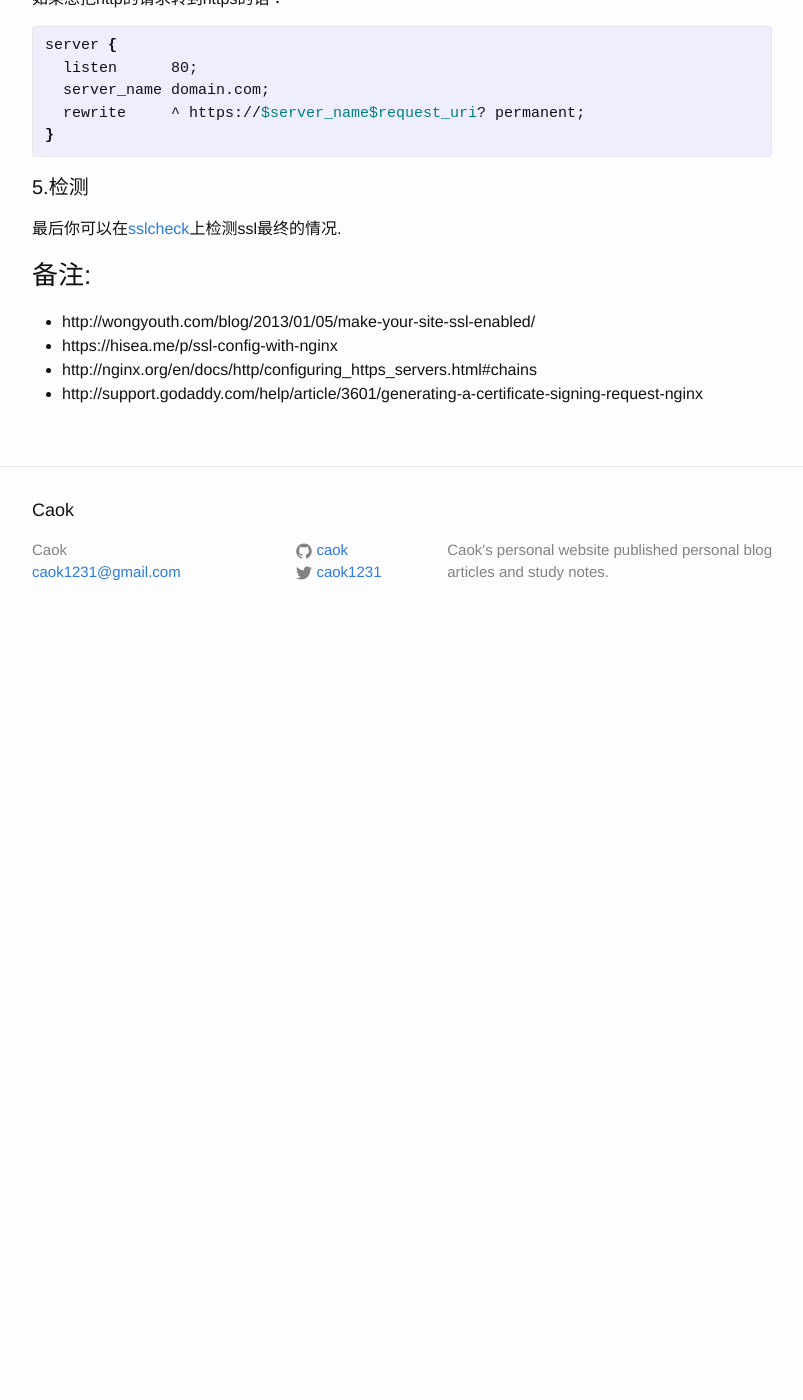
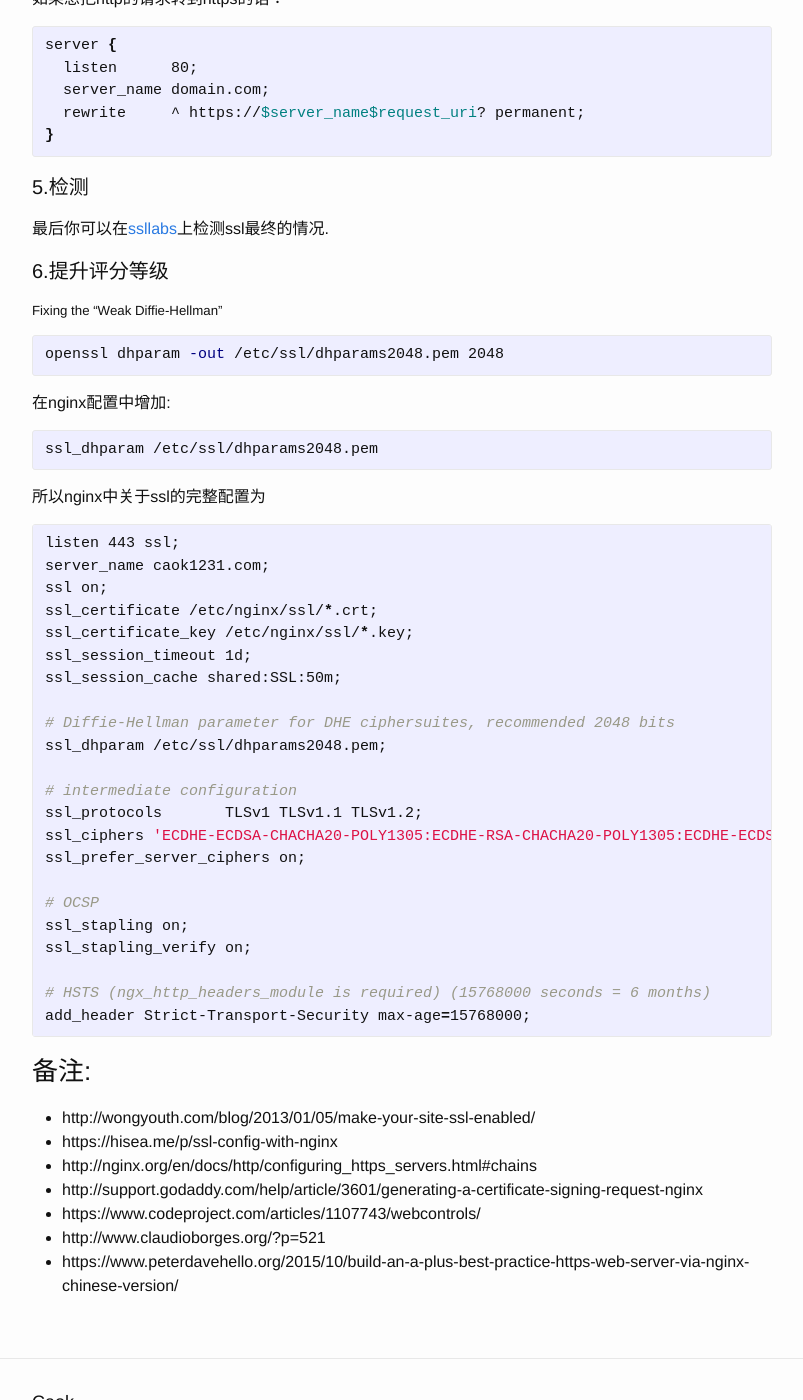
Before and after one commit to caok/caok.github.io, a Jekyll site: the page built from _posts/2014-07-13-make-your-site-ssl-enabled.markdown, in a window 1280 px wide and 1400 px high, scrolled down 1062 px. Shown: the whole window, without its empty margins (238-1041 px from the left). Built offline with Jekyll 4.4.1, drawn with Linux system fonts in a browser that asks for light colours; nearby versions of some CDN libraries; before the commit the page ends 1706 px from its top, so only the background shows below that; some of the changed text lies outside the part shown.

Commit message:
update article

```diff
--- a/_posts/2014-07-13-make-your-site-ssl-enabled.markdown
+++ b/_posts/2014-07-13-make-your-site-ssl-enabled.markdown
@@ -25,7 +25,7 @@ openssl req -new -newkey rsa:2048 -nodes -keyout domain.key -out domain.csr
 #### 3.將生成的csr文件中的內容拷貝到你的ssl账户中
 过一段时间后,你就能收到最终的证书(两个crt文件)
 
-#### 4,在nginx中配置SSL certificate chains
+#### 4.在nginx中配置SSL certificate chains
 {% highlight bash %}
 cat domain.crt bundle.crt > domain.chained.crt
 {% endhighlight %}
@@ -55,10 +55,50 @@ server {
 {% endhighlight %}
 
 #### 5.检测
-最后你可以在[sslcheck](https://sslcheck.casecurity.org)上检测ssl最终的情况.
+最后你可以在[ssllabs](https://www.ssllabs.com/ssltest/index.html)上检测ssl最终的情况.
+
+#### 6.提升评分等级
+##### Fixing the "Weak Diffie-Hellman"
+{% highlight bash %}
+openssl dhparam -out /etc/ssl/dhparams2048.pem 2048
+{% endhighlight %}
+在nginx配置中增加:
+{% highlight bash %}
+ssl_dhparam /etc/ssl/dhparams2048.pem
+{% endhighlight %}
+
+所以nginx中关于ssl的完整配置为
+{% highlight bash %}
+listen 443 ssl;
+server_name caok1231.com;
+ssl on;
+ssl_certificate /etc/nginx/ssl/*.crt;
+ssl_certificate_key /etc/nginx/ssl/*.key;
+ssl_session_timeout 1d;
+ssl_session_cache shared:SSL:50m;
+
+# Diffie-Hellman parameter for DHE ciphersuites, recommended 2048 bits
+ssl_dhparam /etc/ssl/dhparams2048.pem;
+
+# intermediate configuration
+ssl_protocols       TLSv1 TLSv1.1 TLSv1.2;
+ssl_ciphers 'ECDHE-ECDSA-CHACHA20-POLY1305:ECDHE-RSA-CHACHA20-POLY1305:ECDHE-ECDSA-AES128-GCM-SHA256:ECDHE-RSA-AES128-GCM-SHA256:ECDHE-ECDSA-AES256-GCM-SHA384:ECDHE-RSA-AES256-GCM-SHA384:DHE-RSA-AES128-GCM-SHA256:DHE-RSA-AES256-GCM-SHA384:ECDHE-ECDSA-AES128-SHA256:ECDHE-RSA-AES128-SHA256:ECDHE-ECDSA-AES128-SHA:ECDHE-RSA-AES256-SHA384:ECDHE-RSA-AES128-SHA:ECDHE-ECDSA-AES256-SHA384:ECDHE-ECDSA-AES256-SHA:ECDHE-RSA-AES256-SHA:DHE-RSA-AES128-SHA256:DHE-RSA-AES128-SHA:DHE-RSA-AES256-SHA256:DHE-RSA-AES256-SHA:ECDHE-ECDSA-DES-CBC3-SHA:ECDHE-RSA-DES-CBC3-SHA:EDH-RSA-DES-CBC3-SHA:AES128-GCM-SHA256:AES256-GCM-SHA384:AES128-SHA256:AES256-SHA256:AES128-SHA:AES256-SHA:DES-CBC3-SHA:!DSS';
+ssl_prefer_server_ciphers on;
+
+# OCSP
+ssl_stapling on;
+ssl_stapling_verify on;
+
+# HSTS (ngx_http_headers_module is required) (15768000 seconds = 6 months)
+add_header Strict-Transport-Security max-age=15768000;
+{% endhighlight %}
+
 
 ### 备注:
 * http://wongyouth.com/blog/2013/01/05/make-your-site-ssl-enabled/
 * https://hisea.me/p/ssl-config-with-nginx
 * http://nginx.org/en/docs/http/configuring_https_servers.html#chains
 * http://support.godaddy.com/help/article/3601/generating-a-certificate-signing-request-nginx
+* https://www.codeproject.com/articles/1107743/webcontrols/
+* http://www.claudioborges.org/?p=521
+* https://www.peterdavehello.org/2015/10/build-an-a-plus-best-practice-https-web-server-via-nginx-chinese-version/
```
